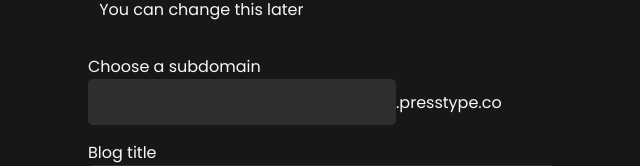
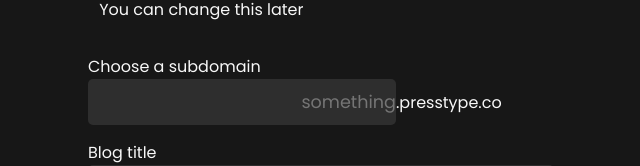
Before and after one commit to akinloluwami/presstype, a Next.js app: page /signup/complete in a window 1280 px wide. Shown: the part 198-364 px from the top of the page, without its empty margins (319-959 px from the left). Built offline with nearby package versions, Linux system fonts and the light colour scheme.

Commit message:
added placeholder

```diff
--- a/components/auth/signup_steps/PubNameAndDesc.tsx
+++ b/components/auth/signup_steps/PubNameAndDesc.tsx
@@ -7,7 +7,7 @@
       <div className={styles.pub_name_n_bc}>
         <div className={styles.subdomain}>
           <p>Choose a subdomain</p>
-          <input type="text" />
+          <input type="text" placeholder="something" />
           .presstype.co
         </div>
         {/* <div className="">
```
